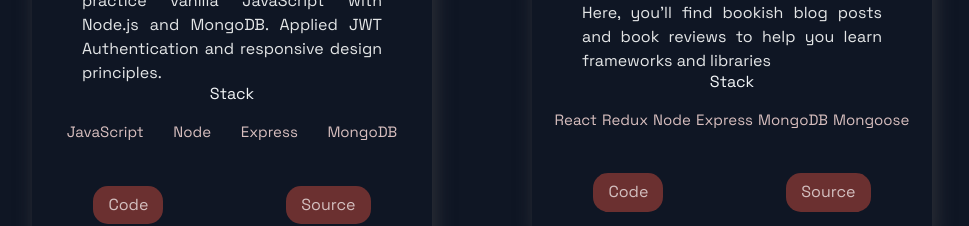
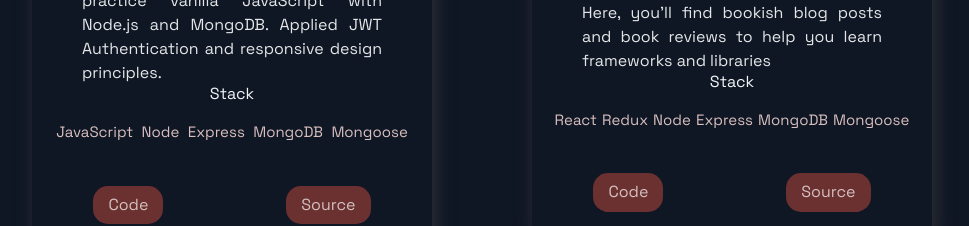
Before and after one commit to mcatzin/Portfolio-nextjs, a Next.js app: page / in a window 1280 px wide. Shown: the part 1100-1326 px from the top of the page, without its empty margins (158-1127 px from the left). Built offline with nearby package versions, Linux system fonts and the light colour scheme.

Commit message:
Update tags

```diff
--- a/src/constants/constants.js
+++ b/src/constants/constants.js
@@ -4,7 +4,7 @@ export const projects = [
     description:
       "This project is a simple eCommerce website with an Admin management system and user registration to practice vanilla JavaScript with Node.js and MongoDB. Applied JWT Authentication and responsive design principles.",
     image: "/images/image-1.png",
-    tags: ["JavaScript", "Node", "Express", "MongoDB"],
+    tags: ["JavaScript", "Node", "Express", "MongoDB", "Mongoose"],
     source: "https://github.com/mcatzin/shilotoys",
     visit: "https://shilostoys.herokuapp.com/",
     id: 0,
```
